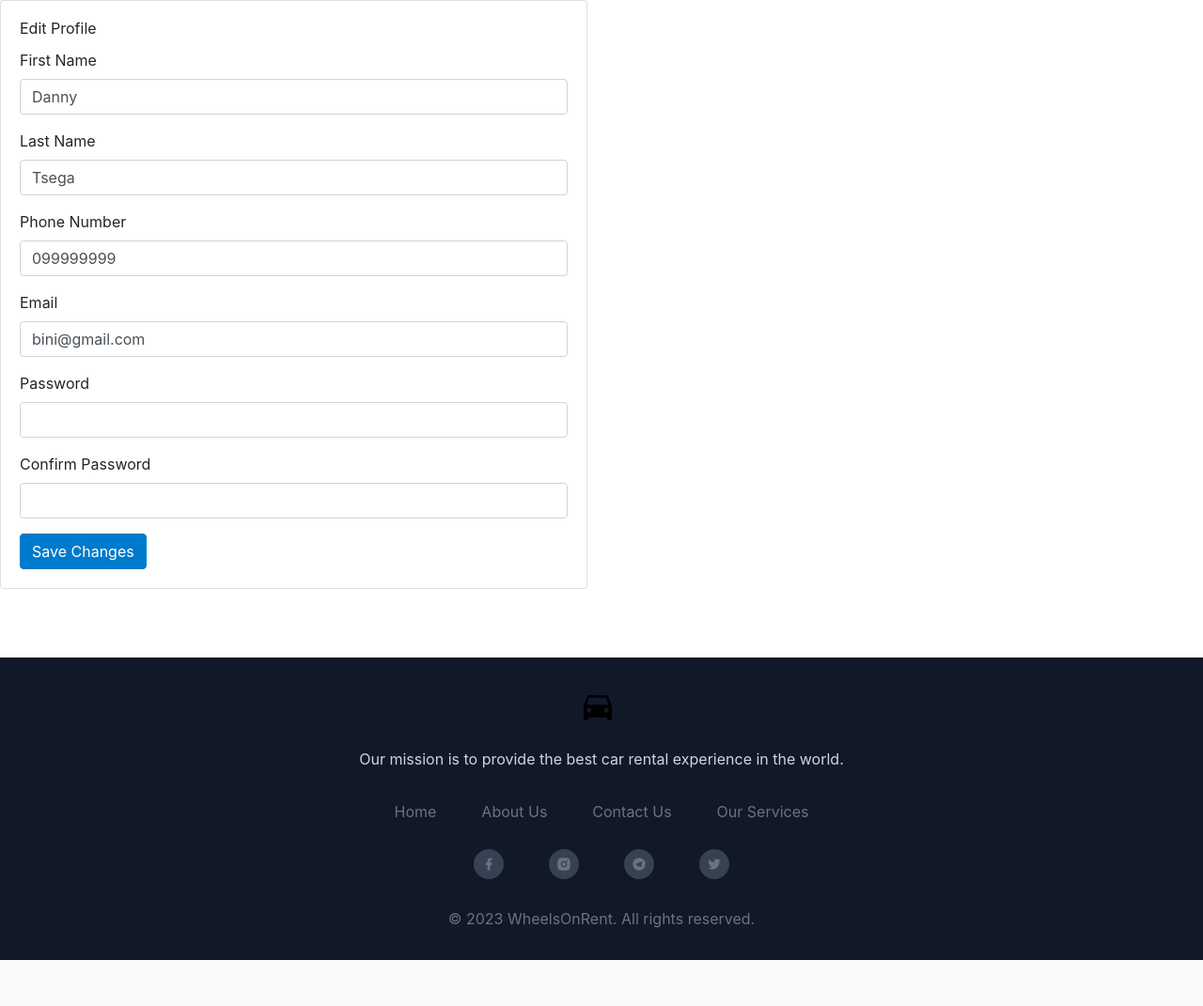
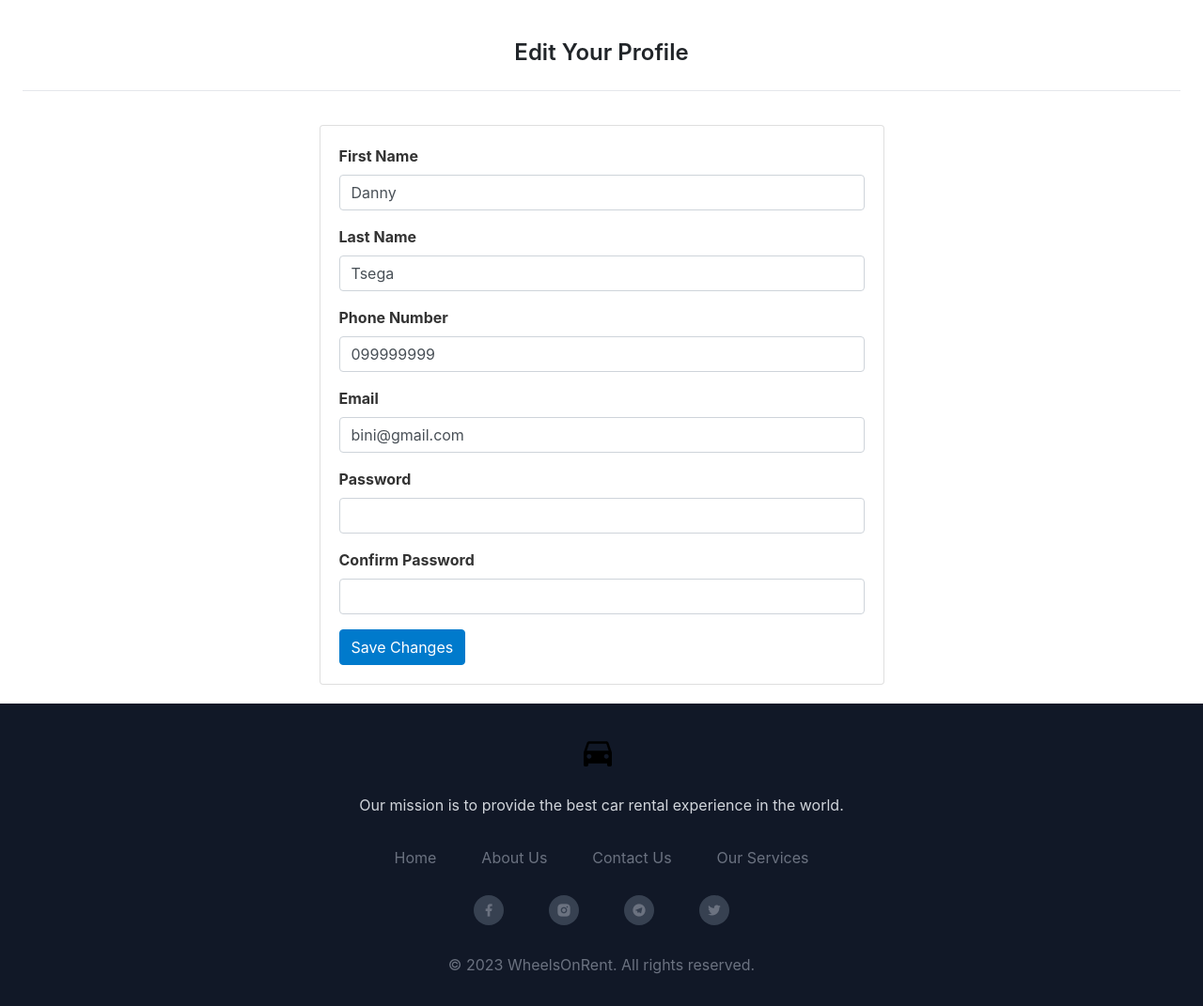
Before and after one commit to danieltsega/wheelsOnRent_v2, a Flask app: page /customer/update in a window 1280 px wide. Shown: the part 72-1143 px from the top of the page at 94% size. Before the commit the page ends 1094 px from the top, so only its background shows below. Run offline with Flask 3, Linux system fonts and the light colour scheme; a user stored in the database is signed in; data comes from the database, SQL or seed files in the repository; both versions use the stored data as it was after the commit; some libraries are stand-ins or nearby versions.

Commit message:
[Updste]: Center the Profile update body

```diff
--- a/car_app/templates/customer/update.html
+++ b/car_app/templates/customer/update.html
@@ -1,35 +1,38 @@
 {% extends 'base.html' %}
 
 {% block content %}
-<div class="content-wrapper">
+<!--<div class="content-wrapper">-->
+<div class="container mx-auto px-4 mt-10 md:px-8 lg:px-16 xl:px-24">
+    <h1 class="text-2xl font-semibold mb-3 border-b pb-4 lg:text-left" style="display: flex; justify-content: center;">Edit Your Profile</h1>
+    <!--<div class="bg-white rounded-lg overflow-hidden border border-gray-300 p-5">-->
+
   <div class="row">
-    <div class="col-lg-6 grid-margin stretch-card">
-      <div class="card">
-        <div class="card-body">
-          <h4 class="card-title">Edit Profile</h4>
+    <div class="col-lg-6 grid-margin stretch-card mx-auto">
+      <div class="card" style="width: auto; margin: 20px auto;">
+	<div class="card-body">
           <form class="forms-sample" method="post">
             <div class="form-group">
-              <label for="name">First Name</label>
+              <label for="name" style="font-weight: bold; font-size: 16px; color: #333;">First Name</label>
               <input type="text" class="form-control" id="name" name="name" value="{{ g.customer.name }}" required>
             </div>
             <div class="form-group">
-              <label for="last_name">Last Name</label>
+              <label for="last_name" style="font-weight: bold; font-size: 16px; color: #333;">Last Name</label>
               <input type="text" class="form-control" id="last_name" name="last_name" value="{{ g.customer.last_name }}" required>
             </div>
 	    <div class="form-group">
-              <label for="phone_number">Phone Number</label>
+              <label for="phone_number" style="font-weight: bold; font-size: 16px; color: #333;">Phone Number</label>
               <input type="tel" class="form-control" id="phone_number" name="phone_number" value="{{ g.customer.phone_number }}" required>
             </div>
             <div class="form-group">
-              <label for="email">Email</label>
+              <label for="email" style="font-weight: bold; font-size: 16px; color: #333;">Email</label>
               <input type="email" class="form-control" id="email" name="email" value="{{ g.customer.email }}" required>
             </div>
             <div class="form-group">
-              <label for="password">Password</label>
+              <label for="password" style="font-weight: bold; font-size: 16px; color: #333;">Password</label>
               <input type="password" class="form-control" id="password" name="password" required>
             </div>
             <div class="form-group">
-              <label for="confirm_password">Confirm Password</label>
+              <label for="confirm_password" style="font-weight: bold; font-size: 16px; color: #333;">Confirm Password</label>
               <input type="password" class="form-control" id="confirm_password" name="confirm_password" required>
             </div>
             <button type="submit" class="btn btn-primary" style="background-color: #007ACC; border-color: #007ACC;">Save Changes</button>
```
Also changed, not shown: instance/car_app.sqlite.
